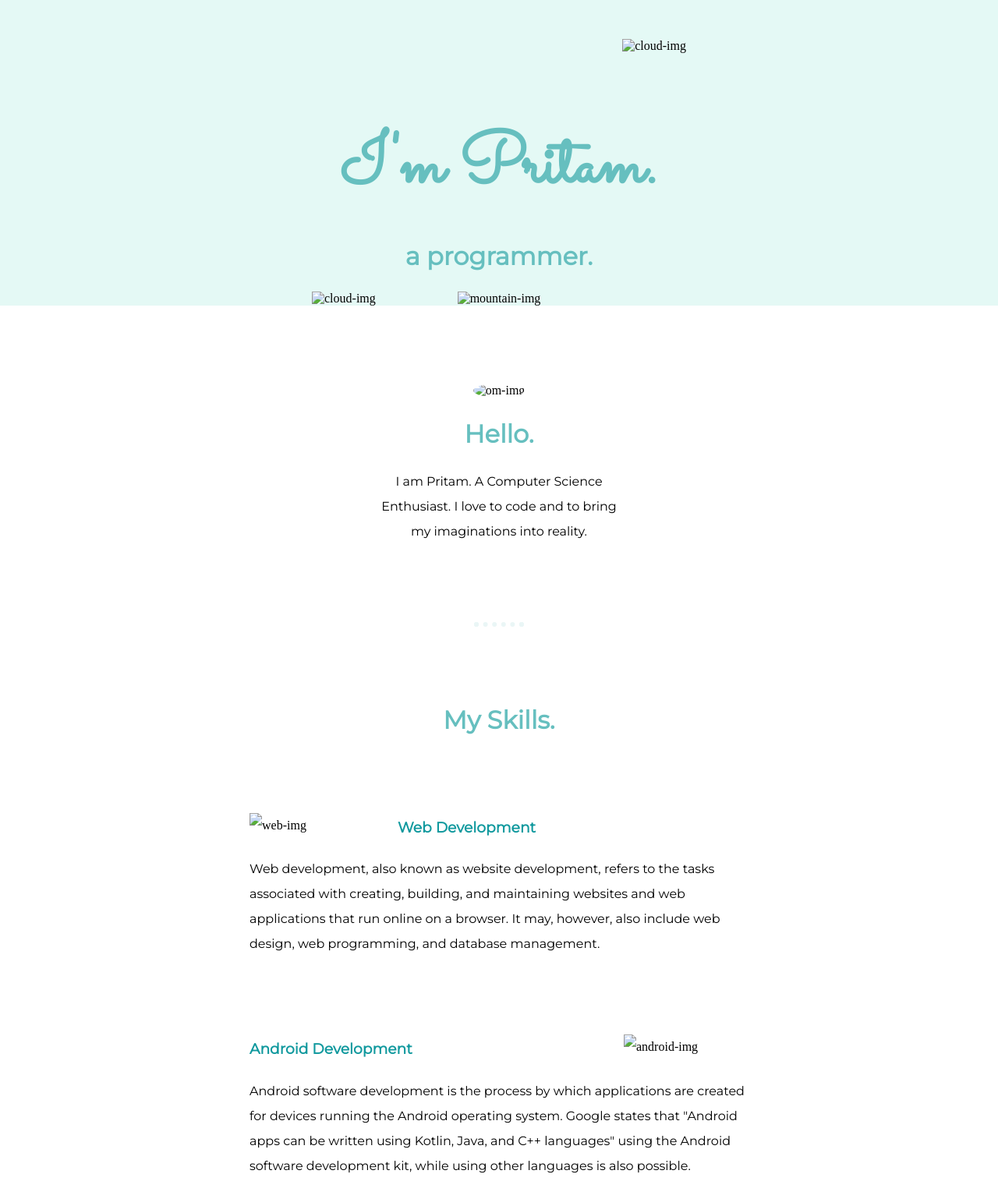
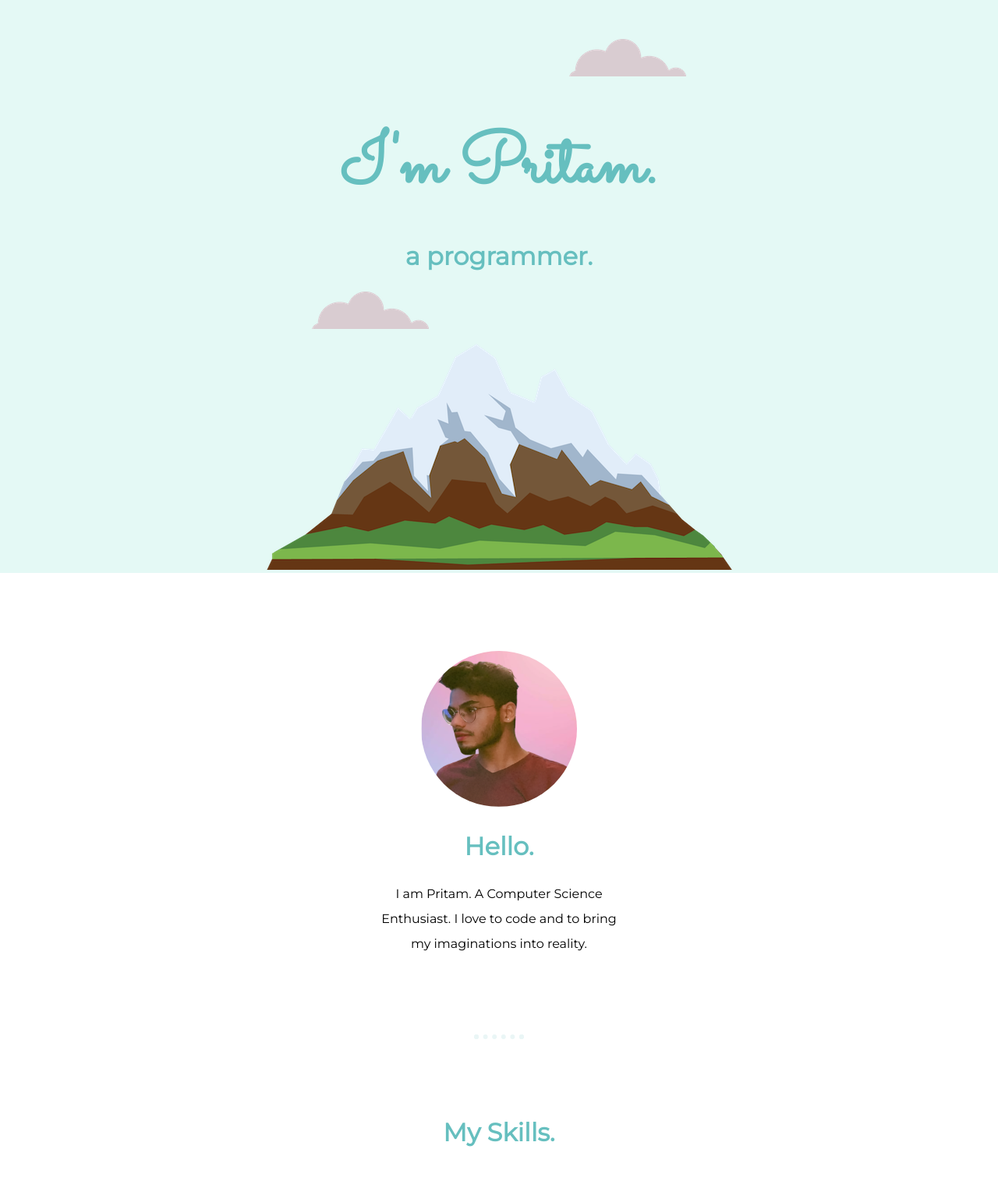
Before and after one commit to rex-luci/portfolio, a plain HTML site: page index.html in a window 1280 px wide. Shown: the top 1515 px of the page at 78% size. Drawn offline with Linux system fonts and the light colour scheme; files whose address does not match are found by name.

Commit message:
Update index.html

```diff
--- a/index.html
+++ b/index.html
@@ -18,16 +18,16 @@
   </head>
   <body>
     <div class="top-container">
-      <img class="top-cloud" src="images/cloud.png" alt="cloud-img" />
+      <img class="top-cloud" src="/cloud.png" alt="cloud-img" />
       <h1>I'm Pritam.</h1>
       <h2><strong>a programmer.</strong></h2>
-      <img src="images/mountain.png" alt="mountain-img" />
-      <img class="bottom-cloud" src="images/cloud.png" alt="cloud-img" />
+      <img src="/mountain.png" alt="mountain-img" />
+      <img class="bottom-cloud" src="/cloud.png" alt="cloud-img" />
     </div>
 
     <div class="middle-container">
       <div class="profile">
-        <img class="om-img" src="images/mypic.png" alt="om-img" />
+        <img class="om-img" src="/mypic.png" alt="om-img" />
         <h2>Hello.</h2>
         <p class="intro">
           I am Pritam. A Computer Science Enthusiast. I love to code and to bring my
@@ -38,7 +38,7 @@
       <div class="skills">
         <h2>My Skills.</h2>
         <div class="skill-row">
-          <img class="web-img" src="images\web.png" alt="web-img" />
+          <img class="web-img" src="\web.png" alt="web-img" />
           <h3>Web Development</h3>
           <p>
             Web development, also known as website development, refers to the
@@ -48,7 +48,7 @@
           </p>
         </div>
         <div class="skill-row">
-          <img class="android-img" src="images\android.png" alt="android-img" />
+          <img class="android-img" src="\android.png" alt="android-img" />
           <h3>Android Development</h3>
           <p>
             Android software development is the process by which applications
```
